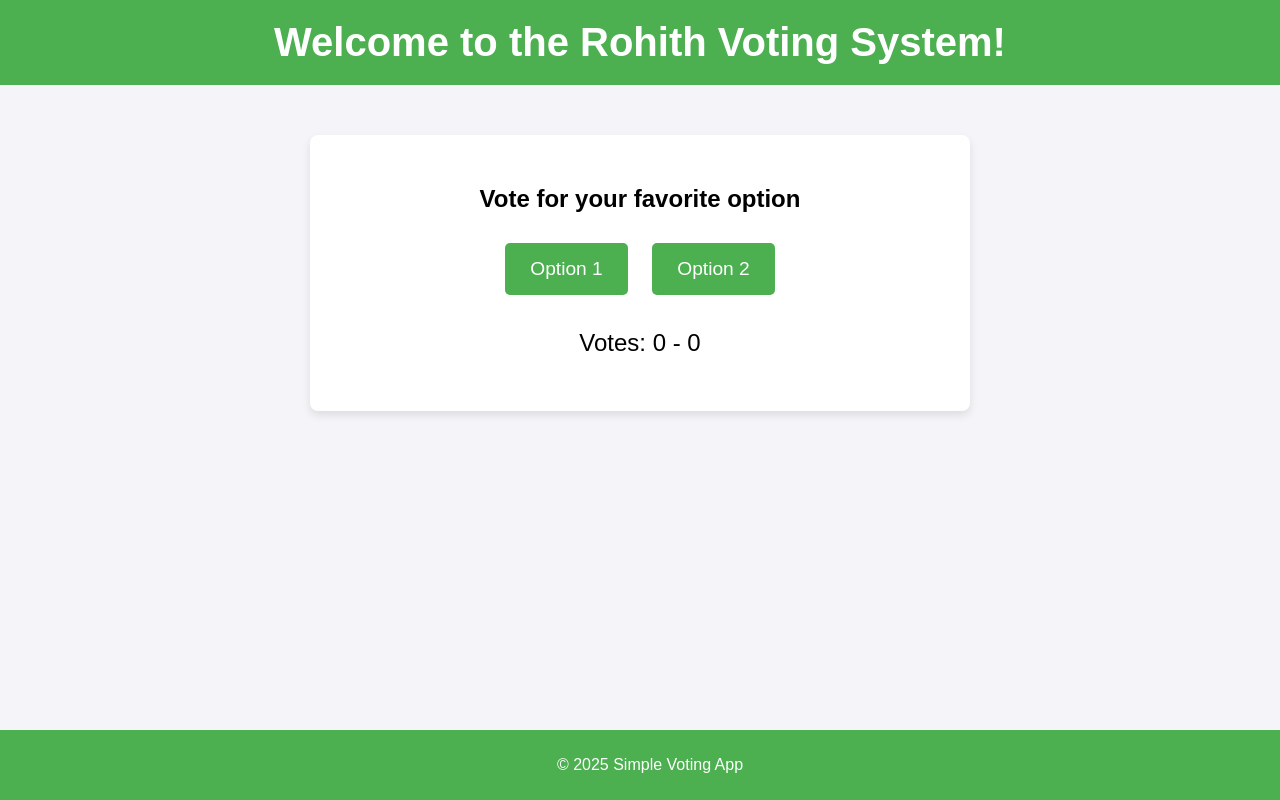
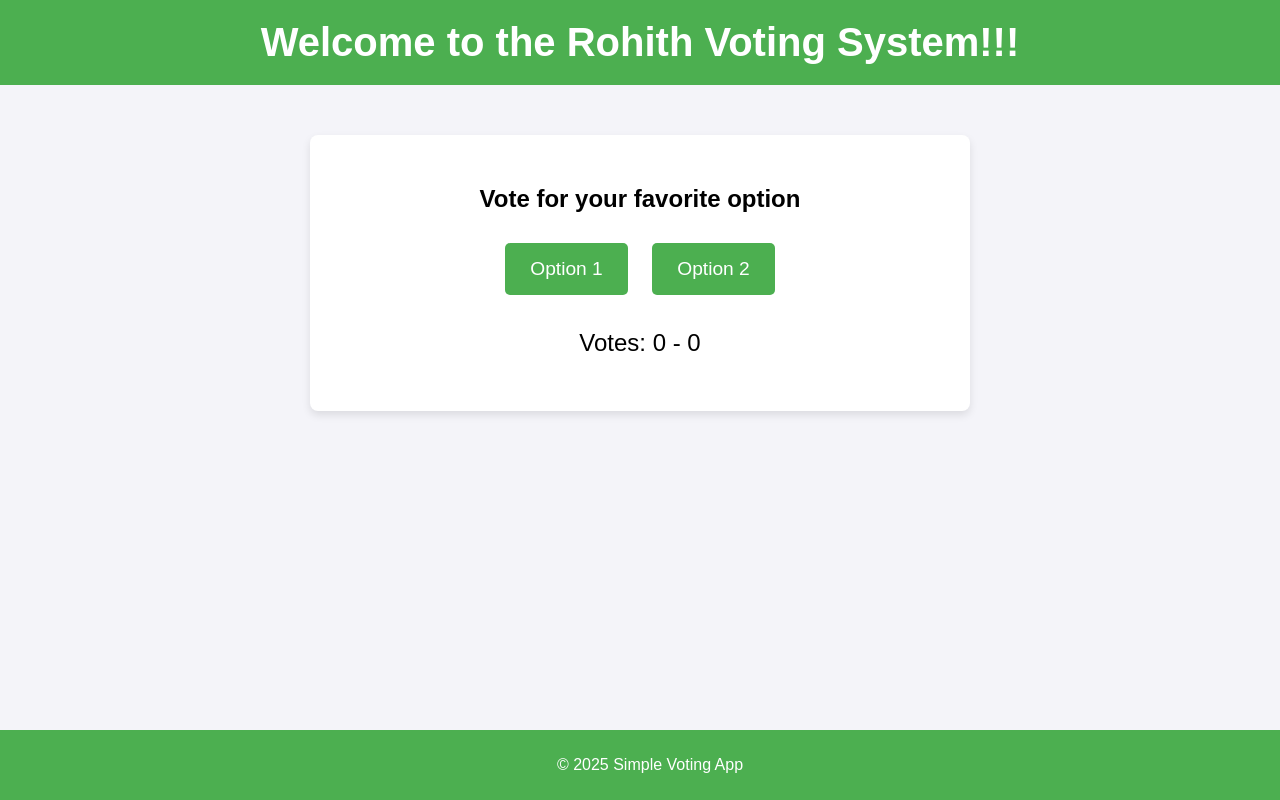
Before and after one commit to rohith8088/simple-voting-app, a plain HTML site: page index.html in a window 1280 px wide. Drawn offline with Linux system fonts and the light colour scheme.

Commit message:
Update index.html

```diff
--- a/index.html
+++ b/index.html
@@ -68,7 +68,7 @@
 <body>
 
   <header>
-    <h1>Welcome to the Rohith Voting System!</h1>
+    <h1>Welcome to the Rohith Voting System!!!</h1>
   </header>
 
   <div class="container">
```
